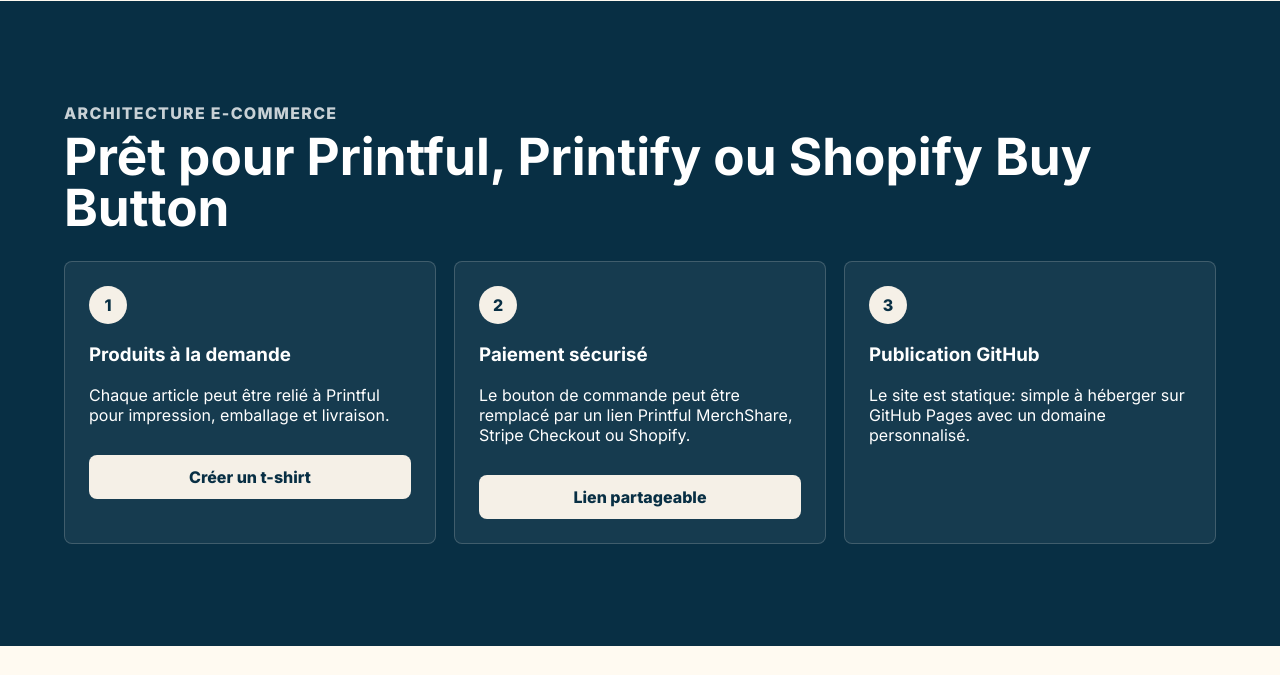
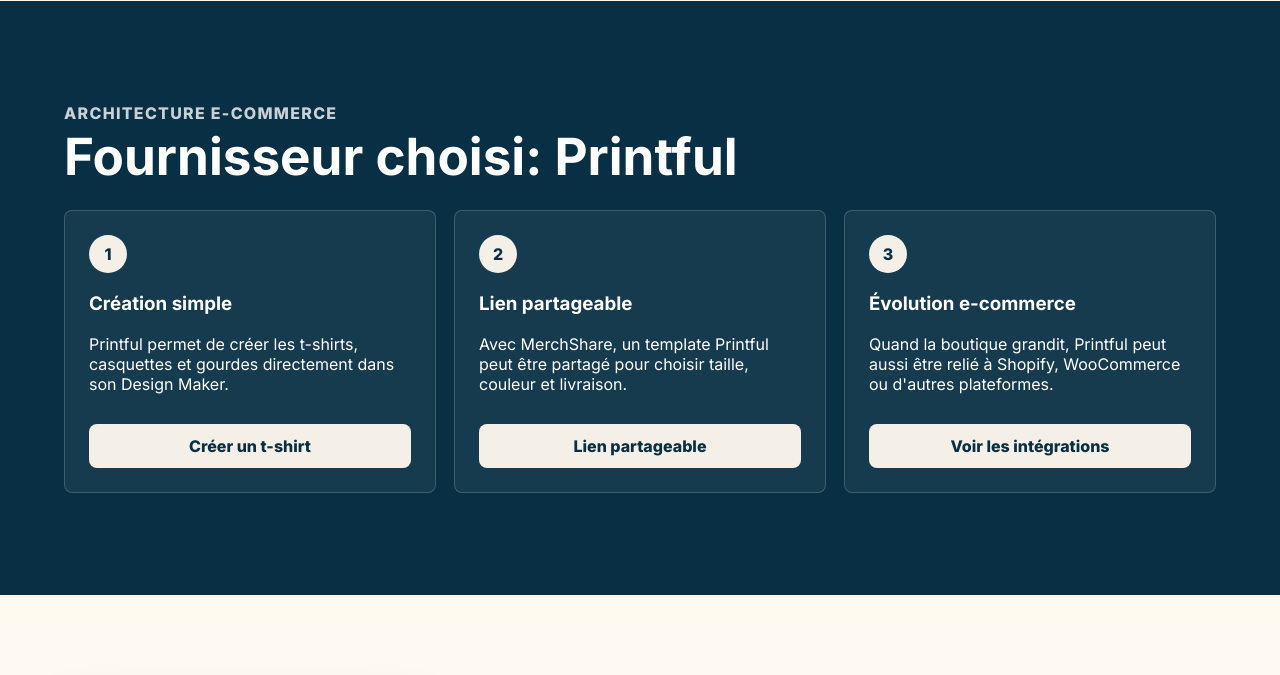
Before and after one commit to viguiry/Planete-breizh2, a plain HTML site: page index.html in a window 1280 px wide. Shown: the part 1760-2435 px from the top of the page. Drawn offline with Linux system fonts and the light colour scheme.

Commit message:
Choose Printful as storefront provider

```diff
--- a/index.html
+++ b/index.html
@@ -77,29 +77,32 @@
       <section class="dropshipping" id="dropshipping">
         <div>
           <p class="eyebrow">Architecture e-commerce</p>
-          <h2>Prêt pour Printful, Printify ou Shopify Buy Button</h2>
+          <h2>Fournisseur choisi: Printful</h2>
         </div>
         <div class="dropshipping-grid">
           <article>
             <span>1</span>
-            <h3>Produits à la demande</h3>
-            <p>Chaque article peut être relié à Printful pour impression, emballage et livraison.</p>
+            <h3>Création simple</h3>
+            <p>Printful permet de créer les t-shirts, casquettes et gourdes directement dans son Design Maker.</p>
             <a class="maker-link" href="https://www.printful.com/make-your-own-shirt" target="_blank" rel="noopener">
               Créer un t-shirt
             </a>
           </article>
           <article>
             <span>2</span>
-            <h3>Paiement sécurisé</h3>
-            <p>Le bouton de commande peut être remplacé par un lien Printful MerchShare, Stripe Checkout ou Shopify.</p>
+            <h3>Lien partageable</h3>
+            <p>Avec MerchShare, un template Printful peut être partagé pour choisir taille, couleur et livraison.</p>
             <a class="maker-link" href="https://help.printful.com/hc/en-us/articles/6362013673372-How-do-shareable-product-templates-work" target="_blank" rel="noopener">
               Lien partageable
             </a>
           </article>
           <article>
             <span>3</span>
-            <h3>Publication GitHub</h3>
-            <p>Le site est statique: simple à héberger sur GitHub Pages avec un domaine personnalisé.</p>
+            <h3>Évolution e-commerce</h3>
+            <p>Quand la boutique grandit, Printful peut aussi être relié à Shopify, WooCommerce ou d'autres plateformes.</p>
+            <a class="maker-link" href="https://www.printful.com/integrations" target="_blank" rel="noopener">
+              Voir les intégrations
+            </a>
           </article>
         </div>
       </section>
```
Also changed, not shown: README.md.
